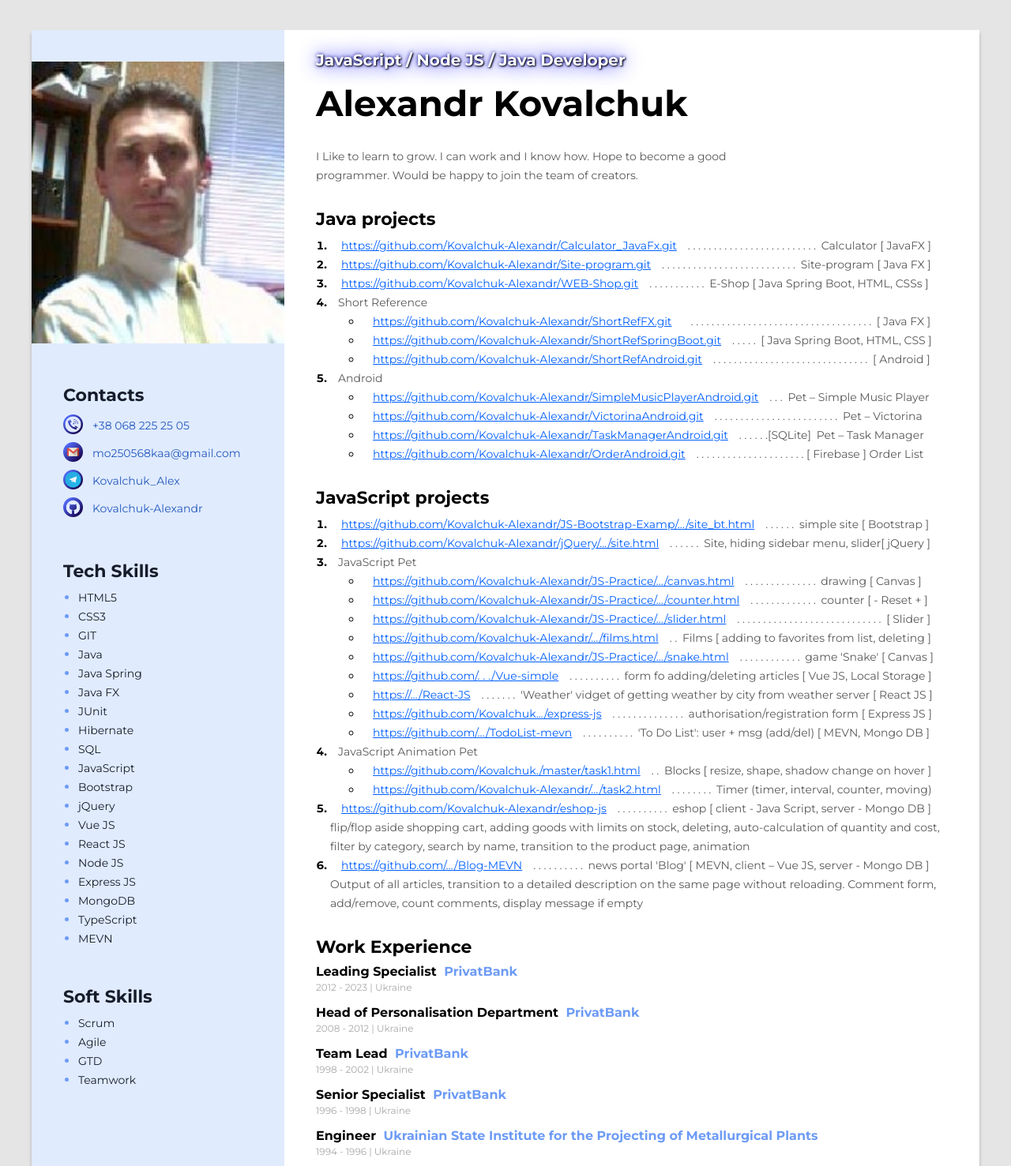
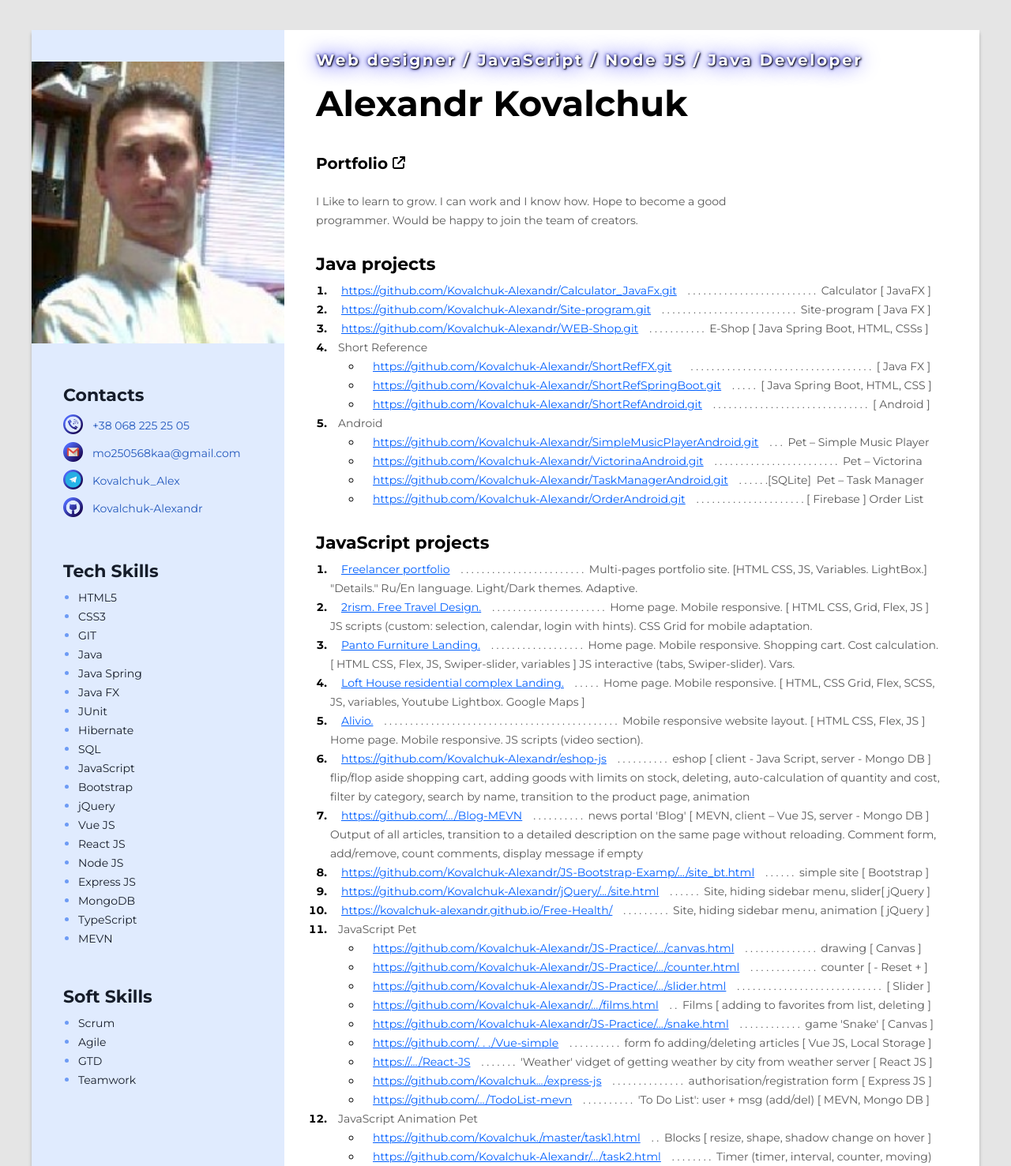
Before and after one commit to Kovalchuk-Alexandr/resume_project, a plain HTML site: page index.html in a window 1280 px wide. Shown: the top 1477 px of the page at 79% size. Drawn offline with Linux system fonts and the light colour scheme.

Commit message:
added new prjs

```diff
--- a/css/styles.css
+++ b/css/styles.css
@@ -41,6 +41,7 @@ body {
   font-weight: 700;
   font-size: 20px;
   line-height: 17px;
+  letter-spacing: 0.13em;
   margin: 0 0 18px 0;
   /* color: #000000;
   text-shadow: 2px 2px 5px gray; */
@@ -68,6 +69,23 @@ body {
 
 .about-me-container {
   margin-bottom: 30px;
+}
+
+.my-portfolio-link {
+  text-decoration-line: none;
+}
+
+
+.my-portfolio-title {
+  display: inline-block;
+  padding: 8px;
+  padding-left: 0;
+  font-weight: 700;
+  font-size: 20px;
+  line-height: 27px;
+  color: #000000;
+  margin: 0;
+  /* margin-right: auto; */
 }
 
 /* Projects */
--- a/index.html
+++ b/index.html
@@ -24,8 +24,15 @@
       <div class="main-content">
         <!-- About me -->
         <div class="about-me-container">
-          <h2 class="my-proffesion">JavaScript / Node JS / Java Developer</h2>
+          <h2 class="my-proffesion">Web designer / JavaScript / Node JS / Java Developer</h2>
           <h1 class="my-name">Alexandr Kovalchuk</h1>
+          <a href="https://kovalchuk-alexandr.github.io/freelancer_portfolio_my/" target="_blank" class="my-portfolio-link">
+
+            <h3 class="my-portfolio-title">Portfolio
+              <img id="video-story-btn-icon" width="16" height="16" src="./img/icons/arrow-up-right-from-square.svg" alt="link">
+            </h3>
+
+          </a>
           <p class="my-descr">
             I Like to learn to grow. I can work and I know how. Hope to become a good programmer.
               Would be happy to join the team of creators.
@@ -140,6 +147,89 @@
           <h3 class="main-content-title">JavaScript projects</h3>
 
           <ol class="project-list">
+            <!-- Freelancer portfolio -->
+            <li class="project-item">
+              <a href="https://kovalchuk-alexandr.github.io/freelancer_portfolio_my/" target="_blank" class="project-item-link"
+                >Freelancer portfolio</a>
+              <span class="project-item-descr"> . . . . . . . . . . . . . . . . . . . . . . . .
+                <a href="https://github.com/Kovalchuk-Alexandr/freelancer_portfolio_my.git" target="_blank" class="project-item-name-link" title=""
+                    >Multi-pages portfolio site. [HTML CSS, JS, Variables. LightBox.]
+                     "Details." Ru/En language. Light/Dark themes. Adaptive. </a>
+              </span>
+            </li>
+
+            <!-- 2rism -->
+            <li class="project-item">
+              <a href="https://kovalchuk-alexandr.github.io/2rism/" target="_blank" class="project-item-link"
+                >2rism. Free Travel Design.</a
+              >
+              <span class="project-item-descr"> . . . . . . . . . . . . . . . . . . . . . .
+                <a href="https://drive.google.com/file/d/1Mnsikzk2arWvhpsoZ7Xdp7vvuA-CeOHI/view?usp=sharing" target="_blank" class="project-item-name-link" title="demo on google disk"
+                    >Home page. Mobile responsive. [ HTML CSS, Grid, Flex, JS ]
+                     JS scripts (custom: selection, calendar, login with hints). CSS Grid for mobile adaptation. </a>
+              </span>
+            </li>
+
+            <!-- Panto -->
+            <li class="project-item">
+              <a href="https://kovalchuk-alexandr.github.io/Panto-Furniture-Landing/" target="_blank" class="project-item-link"
+                >Panto Furniture Landing.</a
+              >
+              <span class="project-item-descr"> . . . . . . . . . . . . . . . . . .
+                <a href="https://drive.google.com/file/d/1fYZ2YAWL0UA4_8hTAGkpS0K2BC5DOEUE/view?usp=sharing" target="_blank" class="project-item-name-link" title="demo on google disk"
+                    >Home page. Mobile responsive. Shopping cart. Cost calculation. [ HTML CSS, Flex, JS, Swiper-slider, variables ]
+                     JS interactive (tabs, Swiper-slider). Vars. </a>
+              </span>
+            </li>
+
+            <!-- Loft House -->
+            <li class="project-item">
+              <a href="https://kovalchuk-alexandr.github.io/LoftHouse/" target="_blank" class="project-item-link"
+                >Loft House residential complex Landing.</a
+              >
+              <span class="project-item-descr"> . . . . .
+                <a href="https://drive.google.com/file/d/1R2aSulOxEW-RgHotqej8rtOliw_p1RWd/view?usp=sharing" target="_blank" class="project-item-name-link" title="demo on google disk"
+                    >Home page. Mobile responsive.
+                    [ HTML, CSS Grid, Flex, SCSS, JS, variables, Youtube Lightbox. Google Maps ]
+                     </a>
+              </span>
+            </li>
+
+            <!-- Alivio -->
+            <li class="project-item">
+              <a href="https://kovalchuk-alexandr.github.io/Alivio/" target="_blank" class="project-item-link"
+                >Alivio.</a
+              >
+              <span class="project-item-descr"> . . . . . . . . . . . . . . . . . . . . . . . . . . . . . . . . . . . . . . . . . . . . .
+                <a href="https://drive.google.com/file/d/12itJ63Kc_4-wpcWNN2SVZB4jkhZQVbvY/view?usp=sharing" target="_blank" class="project-item-name-link" title="demo on google disk"
+                    >Mobile responsive website layout. [ HTML CSS, Flex, JS ]
+                    Home page. Mobile responsive. JS scripts (video section). </a>
+              </span>
+            </li>
+
+            <!-- eshop-js -->
+            <li class="project-item">
+              <a href="https://github.com/Kovalchuk-Alexandr/eshop-js" target="_blank" class="project-item-link"
+                >https://github.com/Kovalchuk-Alexandr/eshop-js</a
+              >
+              <span class="project-item-descr"> . . . . . . . . . .
+                <a href="https://drive.google.com/file/d/1Fd24YrzzElNBnJKD9_pqyyARWPt254HV/view?usp=share_link" target="_blank" class="project-item-name-link" title="demo on google disk"
+                    >eshop [ client - Java Script, server - Mongo DB ] flip/flop aside shopping cart, adding goods with limits on stock, deleting, auto-calculation of quantity and cost, filter by category, search by name, transition to the product page, animation</a>
+              </span>
+            </li>
+
+            <!-- Blog-MEVN -->
+            <li class="project-item">
+              <a href="https://github.com/Kovalchuk-Alexandr/Blog-MEVN" target="_blank" class="project-item-link"
+                >https://github.com/.../Blog-MEVN</a
+              >
+              <span class="project-item-descr"> . . . . . . . . . .
+                <a href="https://drive.google.com/file/d/1NqbG26PZ-sO8m8YPhs31_6Sgoy_tgAT_/view?usp=share_link" target="_blank" class="project-item-name-link" title="demo on google disk"
+                    >news portal 'Blog' [ MEVN, client – Vue JS, server - Mongo DB ]
+                    Output of all articles, transition to a detailed description on the same page without reloading. Comment form, add/remove, count comments, display message if empty </a>
+              </span>
+            </li>
+
             <li class="project-item">
               <a href="https://github.com/Kovalchuk-Alexandr/JS-Bootstrap-Examp/blob/master/%234%20%E2%80%93%20%D0%A4%D1%80%D0%B5%D0%B9%D0%BC%D0%B2%D0%BE%D1%80%D0%BA%20Bootstrap/site_bt.html" target="_blank" class="project-item-link"
                 >https://github.com/Kovalchuk-Alexandr/JS-Bootstrap-Examp/.../site_bt.html</a
@@ -156,6 +246,15 @@
               <span class="project-item-descr">. . . . . .
                 <a href="https://drive.google.com/file/d/1x1_4zgRMqMKrbo-1si_-SdBD2k4KC6Ai/view?usp=share_link" target="_blank" class="project-item-name-link" title="demo on google disk"
                     >Site, hiding sidebar menu, slider[ jQuery  ]</a>
+              </span>
+            </li>
+            <li class="project-item">
+              <a href="https://kovalchuk-alexandr.github.io/Free-Health/" target="_blank" class="project-item-link"
+                >https://kovalchuk-alexandr.github.io/Free-Health/</a
+              >
+              <span class="project-item-descr">. . . . . . . . .
+                <a href="https://youtu.be/T1pJeQ6zIZI" target="_blank" class="project-item-name-link" title="demo on youtube"
+                    >Site, hiding sidebar menu, animation [ jQuery  ]</a>
               </span>
             </li>
              <li class="project-item"> <b class="project-item-descr">  JavaScript Pet </b>
@@ -259,25 +358,7 @@
                 </li>
                </ul>
             </li>
-            <li class="project-item">
-              <a href="https://github.com/Kovalchuk-Alexandr/eshop-js" target="_blank" class="project-item-link"
-                >https://github.com/Kovalchuk-Alexandr/eshop-js</a
-              >
-              <span class="project-item-descr"> . . . . . . . . . .
-                <a href="https://drive.google.com/file/d/1Fd24YrzzElNBnJKD9_pqyyARWPt254HV/view?usp=share_link" target="_blank" class="project-item-name-link" title="demo on google disk"
-                    >eshop [ client - Java Script, server - Mongo DB ] flip/flop aside shopping cart, adding goods with limits on stock, deleting, auto-calculation of quantity and cost, filter by category, search by name, transition to the product page, animation</a>
-              </span>
-            </li>
-            <li class="project-item">
-              <a href="https://github.com/Kovalchuk-Alexandr/Blog-MEVN" target="_blank" class="project-item-link"
-                >https://github.com/.../Blog-MEVN</a
-              >
-              <span class="project-item-descr"> . . . . . . . . . .
-                <a href="https://drive.google.com/file/d/1NqbG26PZ-sO8m8YPhs31_6Sgoy_tgAT_/view?usp=share_link" target="_blank" class="project-item-name-link" title="demo on google disk"
-                    >news portal 'Blog' [ MEVN, client – Vue JS, server - Mongo DB ]
-                    Output of all articles, transition to a detailed description on the same page without reloading. Comment form, add/remove, count comments, display message if empty </a>
-              </span>
-            </li>
+
           </ol>
         </div>
 
@@ -388,9 +469,9 @@
                 </h6>
               </li>
               <li class="work-duties">
-                <h7 >
-                  Over 60 hours of lectures; About 450 hours of practice
-                </h7>
+                <h6 class="work-experience-position">JAVASCRIPT & JQUERY: THE MISSING MANUAL
+                  <span class="work-experience-company">David McFarland</span>
+                </h6>
               </li>
             </ul>
           </div>
@@ -406,7 +487,6 @@
                   </a>
               </span>
               </h5>
-
               <p class="work-peroiod">march.2023 - may.2023 | Ukraine</p>
 
               <h5 class="work-experience-position">JavaScript (10 hrs.): from beginner to website creation
@@ -425,8 +505,13 @@
               </h5>
               <p class="work-peroiod">march.2023 | Ukraine</p>
 
+              <h5 class="work-experience-position">JavaScript (10 hrs.): JavaScript for Beginners & web designers
+                <span class="work-experience-company">WebCademy</span>
+              </h5>
+              <p class="work-peroiod">november.2023</p>
+
               <h7 class="work-duties">
-                Over 60 hours of lectures; About 400 hours of practice
+                Over 80 hours of lectures; About 1200 hours of practice.
               </h7>
 
           </div>
```
Also changed, not shown: git_resume_en.txt (added), img/icons/arrow-up-right-from-square.svg (added), 1 other file.
